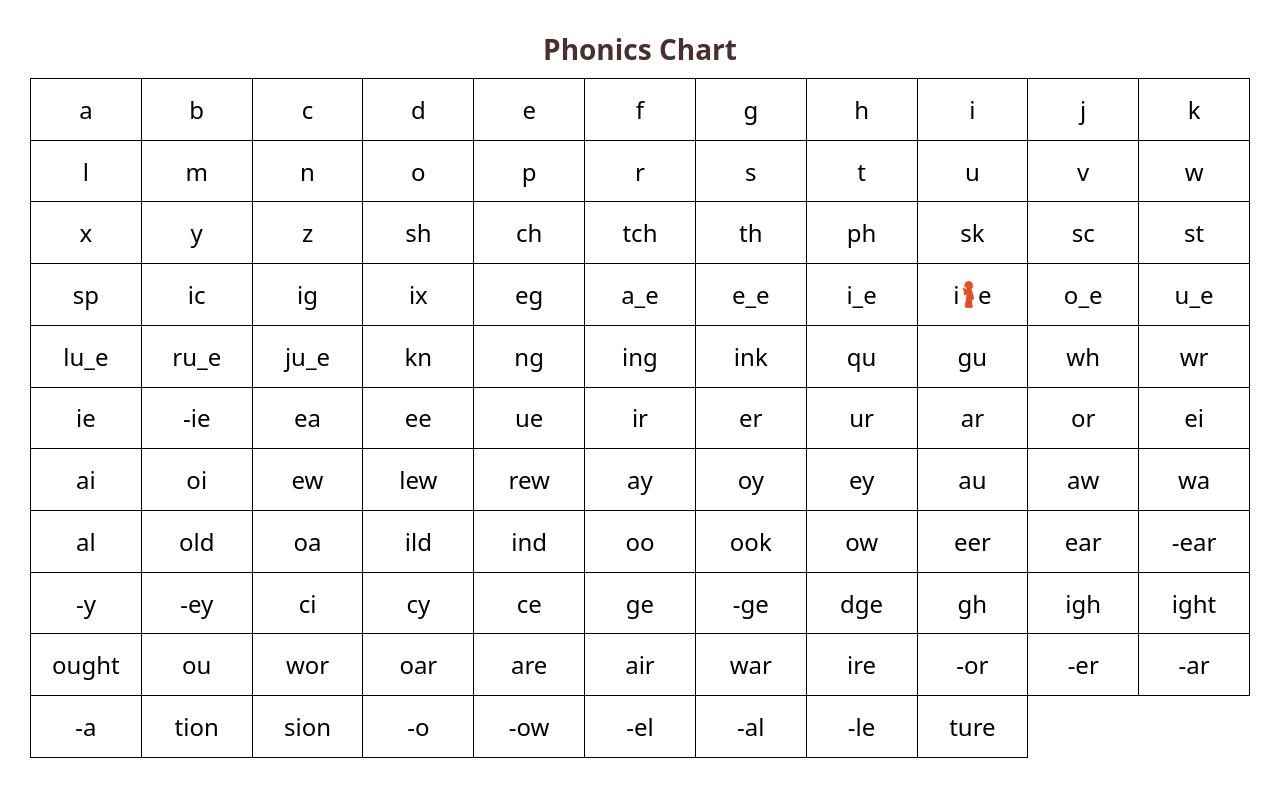
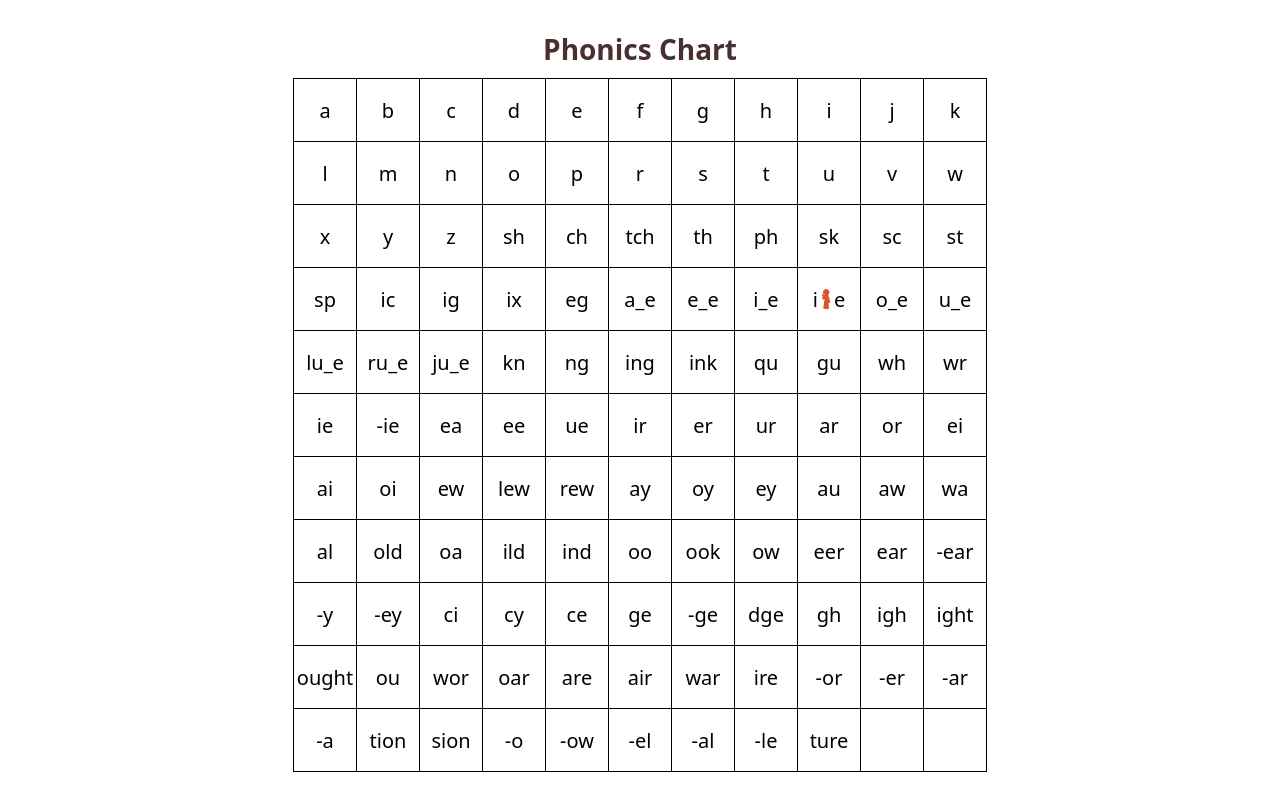
Before and after one commit to phonicsforest/chart, a plain HTML site: page index.html in a window 1280 px wide. Drawn offline with Linux system fonts and the light colour scheme.

Commit message:
Add files via upload

```diff
--- a/index.html
+++ b/index.html
@@ -4,6 +4,8 @@
 <meta name="viewport" content="width=device-width, initial-scale=1" />
 <title>Phonics Chart</title>
 <style>
+  :root { --cellFont: 20px; }
+
   html, body {
     height: 100%;
     margin: 0;
@@ -25,44 +27,66 @@
     font-weight: bold;
     margin-bottom: 10px;
   }
+  .table-wrap {
+    flex: 1;
+    display: flex;
+    align-items: center;
+    justify-content: center;
+    width: 100%;
+  }
   table {
     border-collapse: collapse;
-    width: 100%;
-    height: calc(100% - 60px);
     table-layout: fixed;
   }
   td {
     border: 1px solid #000;
     text-align: center;
     vertical-align: middle;
-    font-size: clamp(12px, 2.2vw, 24px);
+    font-size: var(--cellFont);      /* 👈 由 JS 按 “ought” 自動設定 */
     cursor: pointer;
     user-select: none;
     background: #fff;
     padding: 0;
+    width: 50px;  /* 初始值，JS 會覆蓋 */
+    height: 50px; /* 初始值，JS 會覆蓋 */
+    white-space: nowrap;             /* 不換行，避免穿格 */
   }
-  td:active {
-    background: #ffeaea;
-  }
+  td:active { background: #ffeaea; }
+
   .render-ie2 {
     display: inline-flex;
     align-items: center;
     gap: 4px;
   }
   .render-ie2 img {
-    height: 1.1em;
+    height: 1em;     /* 跟字高一致，會隨 --cellFont 變化 */
     width: auto;
     vertical-align: middle;
+  }
+
+  /* 隱形量度用 */
+  .measure {
+    position: absolute;
+    visibility: hidden;
+    white-space: nowrap;
+    padding: 0;
+    margin: 0;
   }
 </style>
 
 <body>
   <header>Phonics Chart</header>
-  <table id="phonicsTable"></table>
+  <div class="table-wrap">
+    <table id="phonicsTable"></table>
+  </div>
+
+  <!-- 隱形量度元素 -->
+  <span id="measure" class="measure">ought</span>
 
 <script>
   const AUDIO_PATH = 'audio/';
   const IMAGES_PATH = 'images/';
+  const N = 11; // 每行格數
 
   const rows = [
     ["a","b","c","d","e","f","g","h","i","j","k"],
@@ -91,12 +115,13 @@
   const table = document.getElementById('phonicsTable');
   rows.forEach(rowData => {
     const tr = document.createElement('tr');
-    rowData.forEach(name => {
+    for (let i = 0; i < N; i++) {
+      const name = rowData[i] || "";
       const td = document.createElement('td');
       td.dataset.name = name;
-      td.appendChild(renderLabel(name));
+      if (name) td.appendChild(renderLabel(name));
       tr.appendChild(td);
-    });
+    }
     table.appendChild(tr);
   });
 
@@ -109,6 +134,61 @@
     player.currentTime = 0;
     player.play().catch(()=>{});
   });
+
+  // ======= 關鍵：保持每格正方形 + 字體以 "ought" 為上限 =======
+  function adjustSquareCells() {
+    const wrap = document.querySelector('.table-wrap');
+    const availableW = wrap.clientWidth;
+    const availableH = wrap.clientHeight;
+
+    // 邊框也會佔寬，預留 1px 緩衝（每條線 1px、11 格有 12 條線）
+    const border = 1;
+    const gridLines = (N + 1) * border;
+
+    // 計每格邊長（含邊框），再扣回邊框得到 cell 內容邊長
+    const sizeAll = Math.floor(Math.min(availableW, availableH) / N);
+    const size = Math.max(8, sizeAll); // 每格含邊框的實際尺寸
+    const cellSide = size;             // 我們直接把 td 的寬高設成 size（包含邊線）
+
+    // 套用到表
+    table.style.width = (size * N) + 'px';
+    table.style.height = (size * N) + 'px';
+    table.querySelectorAll('td').forEach(td => {
+      td.style.width = td.style.height = cellSide + 'px';
+    });
+
+    // === 用隱形元素量度 "ought" 的寬高，找出最大可用字體 ===
+    const measure = document.getElementById('measure');
+    // 二分找最大字體：下限 8px，上限為 cellSide 的 90%（安全）
+    let lo = 8, hi = Math.floor(cellSide * 0.9), best = 8;
+
+    // 用與 td 相同字體、同字距等去量度
+    const tdStyle = window.getComputedStyle(table.querySelector('td'));
+    measure.style.fontFamily = tdStyle.fontFamily;
+    measure.style.fontWeight = tdStyle.fontWeight;
+    measure.style.letterSpacing = tdStyle.letterSpacing;
+    measure.style.lineHeight = "1"; // 盡量緊貼避免超高
+
+    while (lo <= hi) {
+      const mid = Math.floor((lo + hi) / 2);
+      measure.style.fontSize = mid + 'px';
+      // 小緩衝，避免貼邊：左右 2px、上下 2px
+      const w = measure.getBoundingClientRect().width;
+      const h = measure.getBoundingClientRect().height;
+      if (w <= cellSide - 4 && h <= cellSide - 4) {
+        best = mid; lo = mid + 1;   // 可以放得落，試更大
+      } else {
+        hi = mid - 1;               // 放唔落，縮細
+      }
+    }
+
+    // 設定整表字體（i_e2 圖會跟 1em 一齊縮）
+    document.documentElement.style.setProperty('--cellFont', best + 'px');
+  }
+
+  window.addEventListener('resize', adjustSquareCells);
+  window.addEventListener('orientationchange', adjustSquareCells);
+  adjustSquareCells();
 </script>
 </body>
 </html>
```
